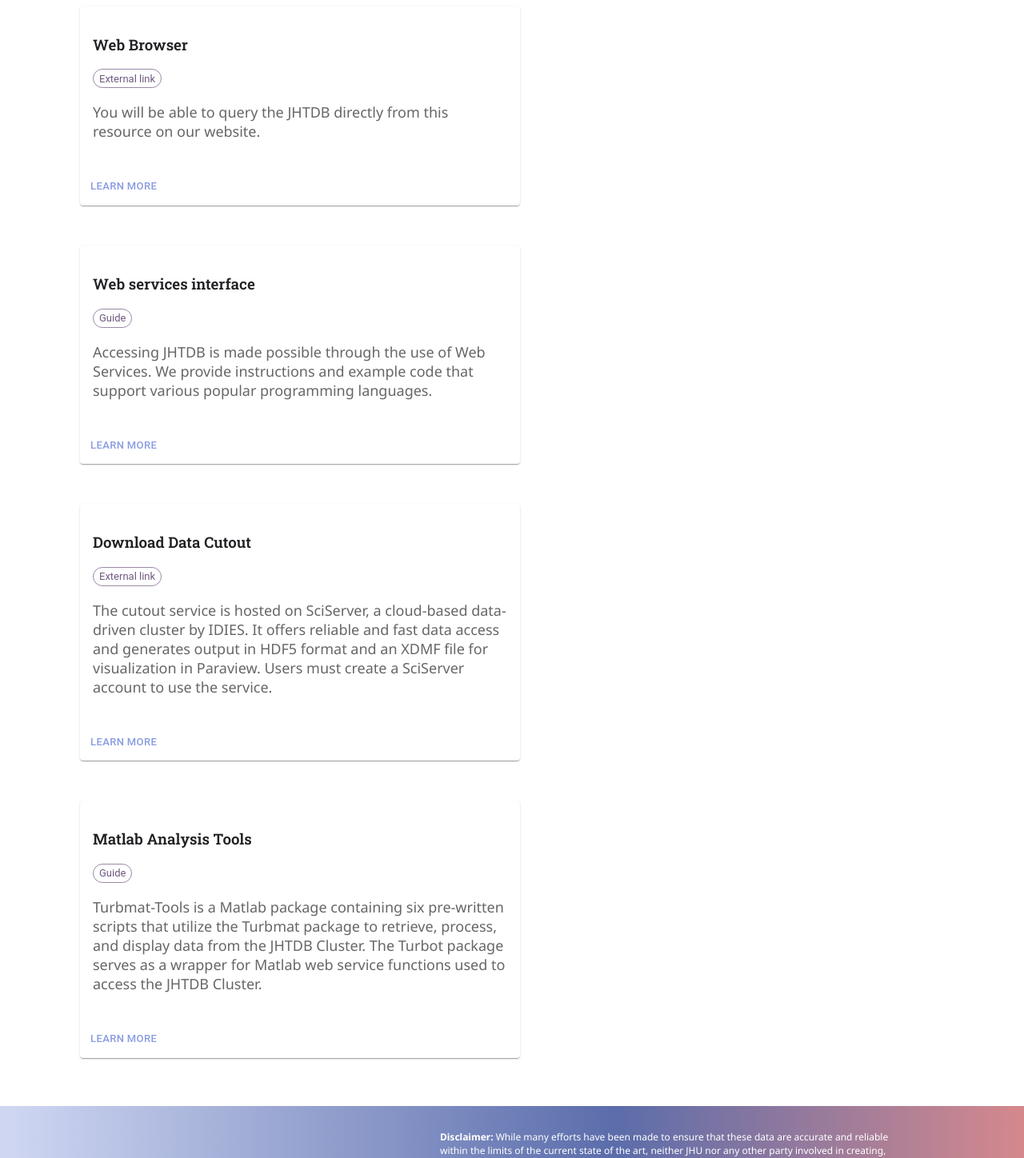
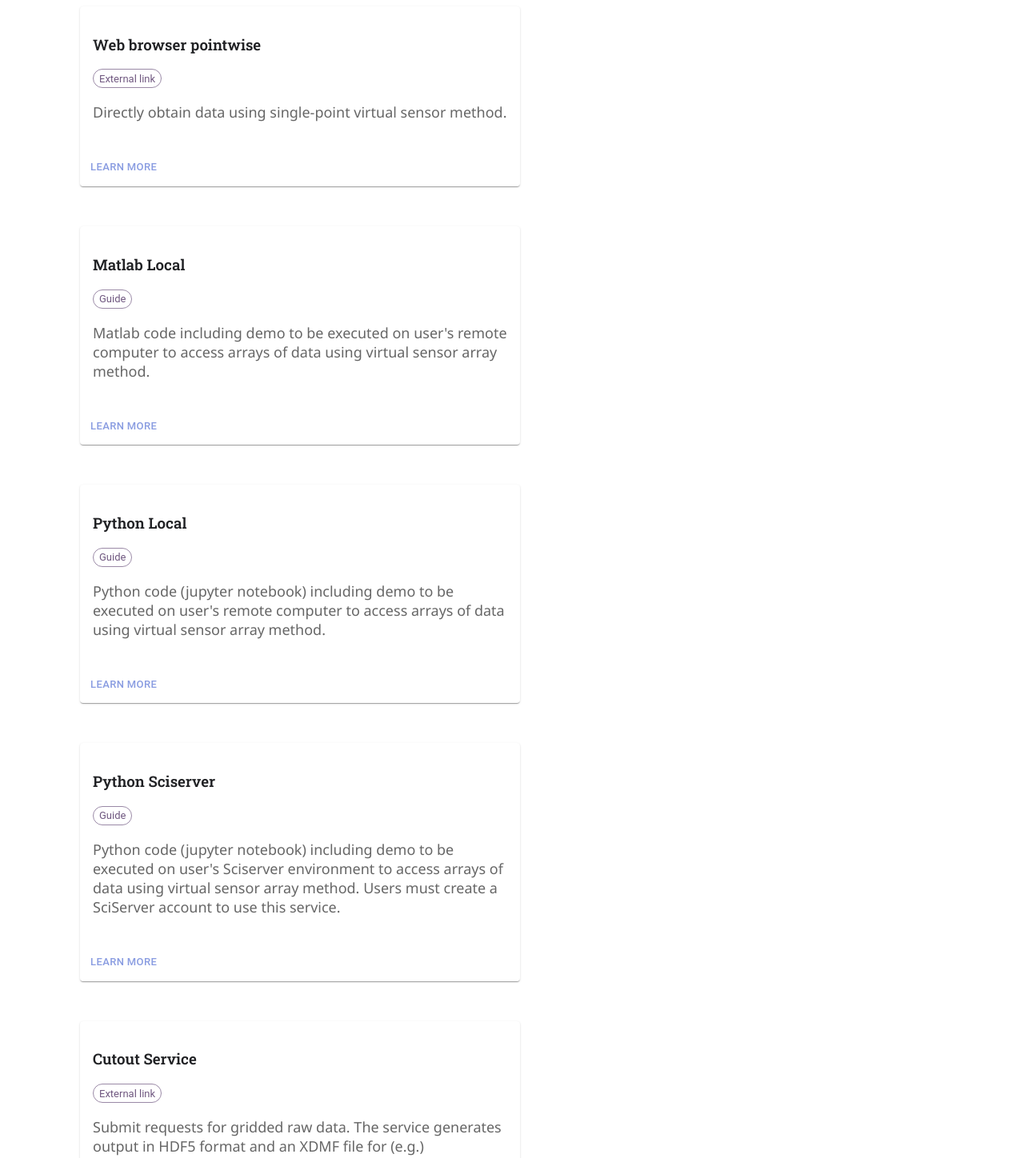
Before and after one commit to sciserver/turbulence-web, a Next.js app: page /database in a window 1280 px wide. Shown: the part 400-1848 px from the top of the page at 80% size. Built offline with nearby package versions, Linux system fonts and the light colour scheme.

Commit message:
Updated Database access link list with Charles's comments

```diff
--- a/components/content/databaseAccess/index.tsx
+++ b/components/content/databaseAccess/index.tsx
@@ -31,33 +31,38 @@ export const DatabaseAccess: FC = () => {
 
   const dbAccesssDirectory: CardLayout[] = [
     {
-      title: 'Web Browser',
+      title: 'Web browser pointwise',
       type: 'External link',
-      description: 'You will be able to query the JHTDB directly from this resource on our website.',
+      description: 'Directly obtain data using single-point virtual sensor method.',
       onClick: () => { router.replace('https://turbulence.pha.jhu.edu/webquery/query.aspx') }
     },
     {
-      title: 'Web services interface',
+      title: 'Matlab Local',
       type: 'Guide',
-      description: 'Accessing JHTDB is made possible through the use of Web Services. \
-                    We provide instructions and example code that support various popular programming languages.',
+      description: 'Matlab code including demo to be executed on user\'s remote computer to access arrays of data using \
+                    virtual sensor array method.',
       onClick: () => { router.push('/database/webServices') }
     },
     {
-      title: 'Download Data Cutout',
-      type: 'External link',
-      description: 'The cutout service is hosted on SciServer, a cloud-based data-driven cluster by IDIES. \
-                    It offers reliable and fast data access and generates output in HDF5 format and an XDMF file \
-                    for visualization in Paraview. Users must create a SciServer account to use the service.',
-      onClick: () => { router.replace('http://turbulence.idies.jhu.edu/cutout/') }
+      title: 'Python Local',
+      type: 'Guide',
+      description: 'Python code (jupyter notebook) including demo to be executed on user\'s remote computer to access \
+      arrays of data using virtual sensor array method.',
+      onClick: () => { router.push('/database/webServices') }
     },
     {
-      title: 'Matlab Analysis Tools',
+      title: 'Python Sciserver',
       type: 'Guide',
-      description: 'Turbmat-Tools is a Matlab package containing six pre-written scripts that utilize the Turbmat package to retrieve, \
-                    process, and display data from the JHTDB Cluster. The Turbot package serves as a wrapper for \
-                    Matlab web service functions used to access the JHTDB Cluster.',
-      onClick: () => { router.push('/database/matlabAnalysisTools') }
+      description: 'Python code (jupyter notebook) including demo to be executed on user\'s Sciserver environment to access \
+      arrays of data using virtual sensor array method. Users must create a SciServer account to use this service.',
+      onClick: () => { router.push('/database/webServices') }
+    },
+    {
+      title: 'Cutout Service',
+      type: 'External link',
+      description: 'Submit requests for gridded raw data. The service generates output in HDF5 format and an XDMF file for \
+                     (e.g.) visualization in Paraview. Users must create a SciServer account to use this service.',
+      onClick: () => { router.replace('http://turbulence.idies.jhu.edu/cutout/') }
     }
   ];
 
```
